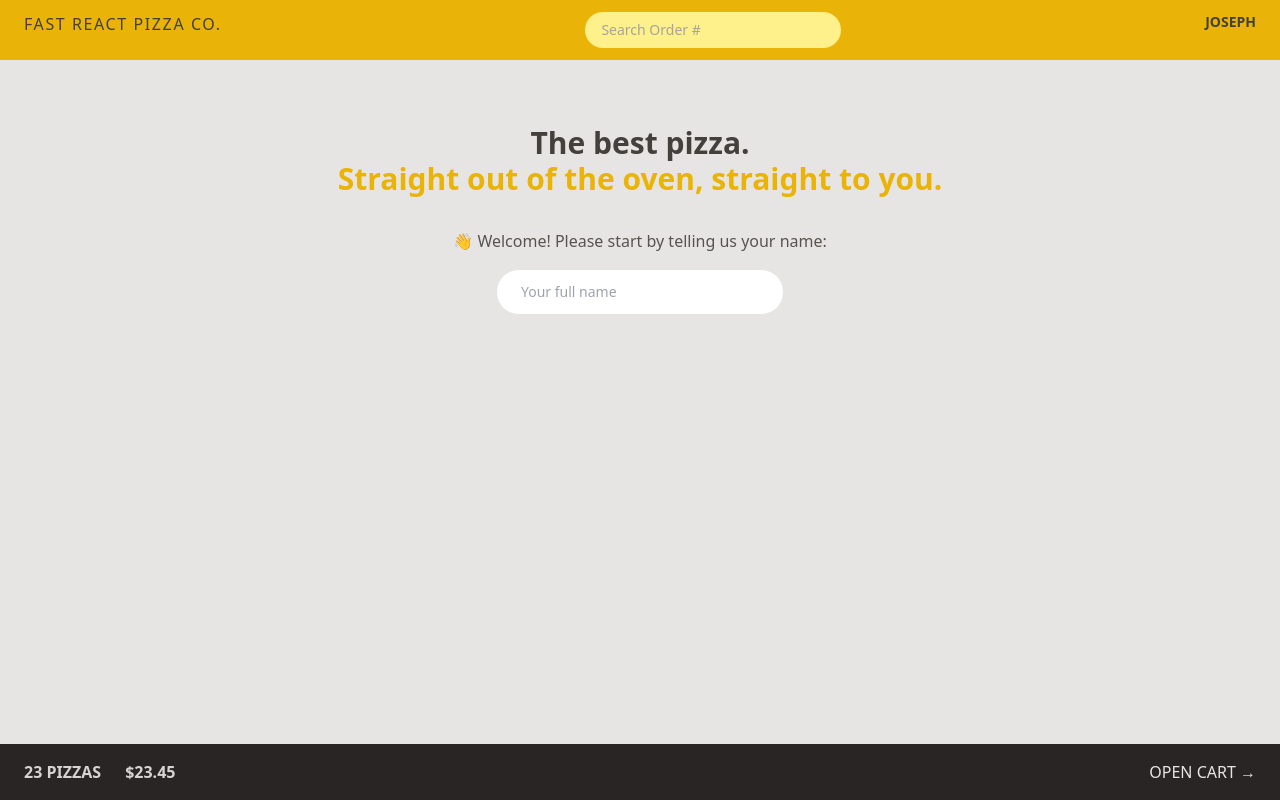
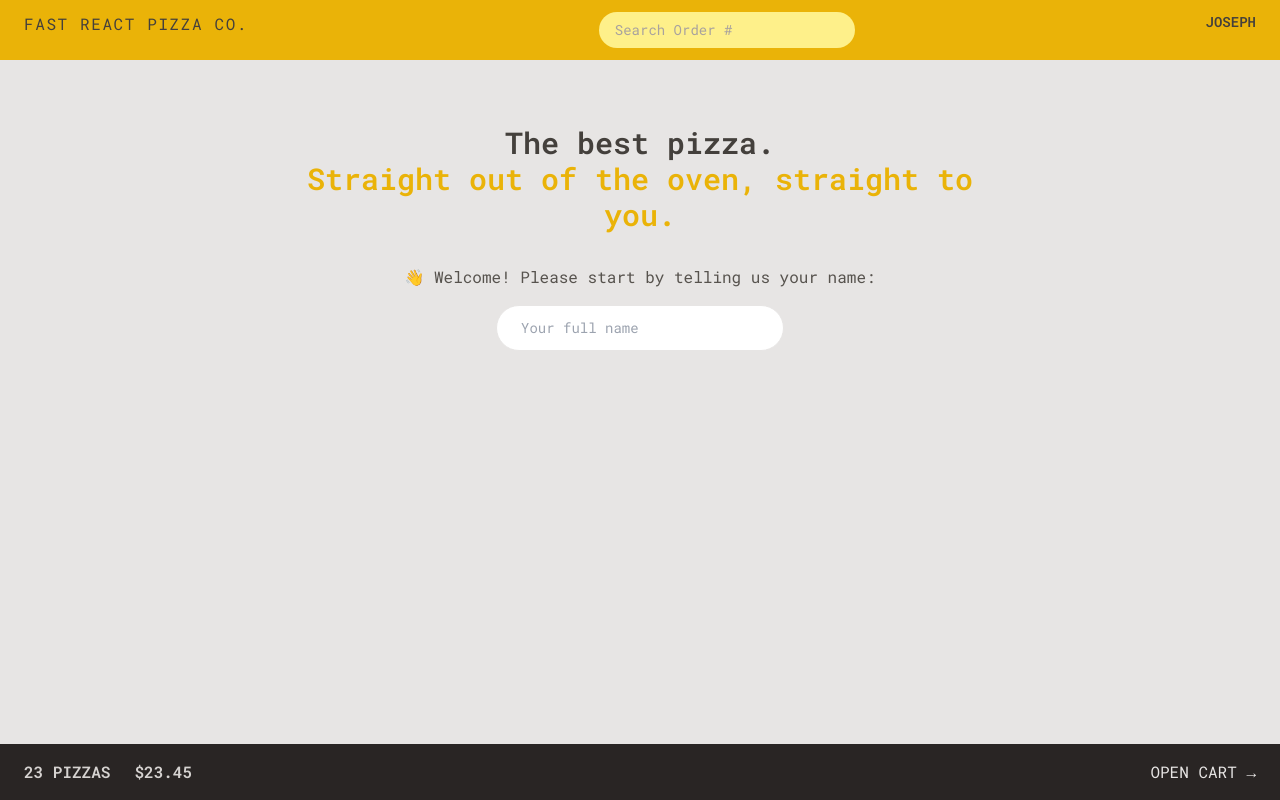
Before and after one commit to ProfBelts/pizza-react-app, a React (Vite) app: page / in a window 1280 px wide. Built offline with nearby package versions, Linux system fonts and the light colour scheme.

Commit message:
Configure custom font family

```diff
--- a/index.html
+++ b/index.html
@@ -4,6 +4,12 @@
     <meta charset="UTF-8" />
     <link rel="icon" type="image/svg+xml" href="/vite.svg" />
     <meta name="viewport" content="width=device-width, initial-scale=1.0" />
+
+    <link rel="preconnect" href="https://fonts.googleapis.com">
+  <link rel="preconnect" href="https://fonts.gstatic.com" crossorigin>
+  <link href="https://fonts.googleapis.com/css2?family=Merriweather&family=Montserrat&family=Roboto+Mono:wght@300;400;500;600;700&family=Roboto:wght@400;700&family=Sacramento&display=swap" rel="stylesheet">
+
+
     <title>Vite + React</title>
   </head>
   <body class="bg-stone-200 text-stone-700">
--- a/src/features/ui/Header.jsx
+++ b/src/features/ui/Header.jsx
@@ -4,7 +4,7 @@
 
 export default function Header() {
   return (
-    <header className="flex justify-between border-b border-stone-200 bg-yellow-500 px-4 py-3 uppercase sm:px-6">
+    <header className="flex justify-between border-b border-stone-200 bg-yellow-500 px-4 py-3 uppercase sm:px-6 ">
       <Link to="/" className="tracking-widest">
         Fast React Pizza Co.
       </Link>
--- a/tailwind.config.js
+++ b/tailwind.config.js
@@ -2,7 +2,14 @@
 export default {
   content: ["./index.html", "./src/**/*.{js,ts,jsx,tsx}"],
   theme: {
-    extend: {},
+    fontFamily: {
+      sans: 'Roboto Mono, monospace'
+    },
+    extend: {
+      height: {
+        screen: '100dvh'
+      }
+    }
   },
   plugins: [],
 };
```
